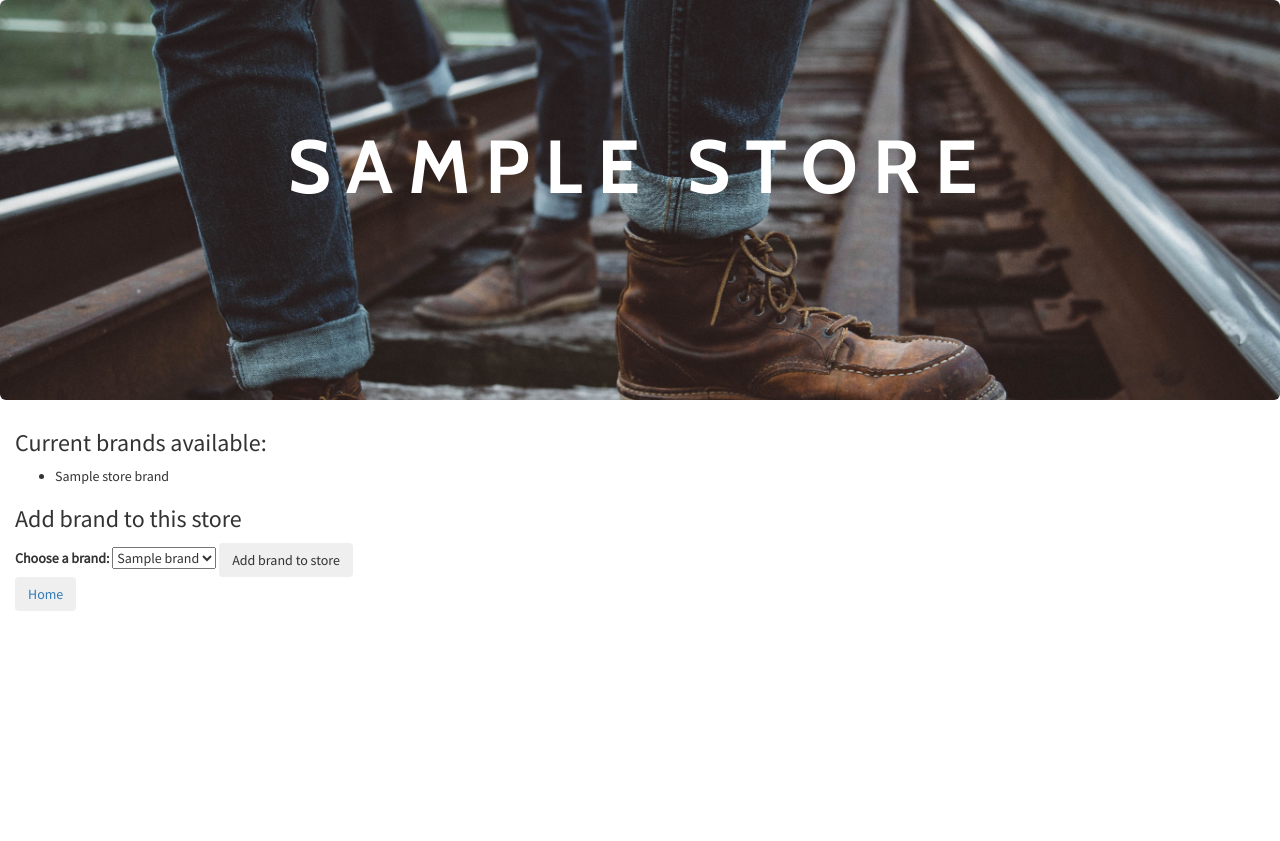
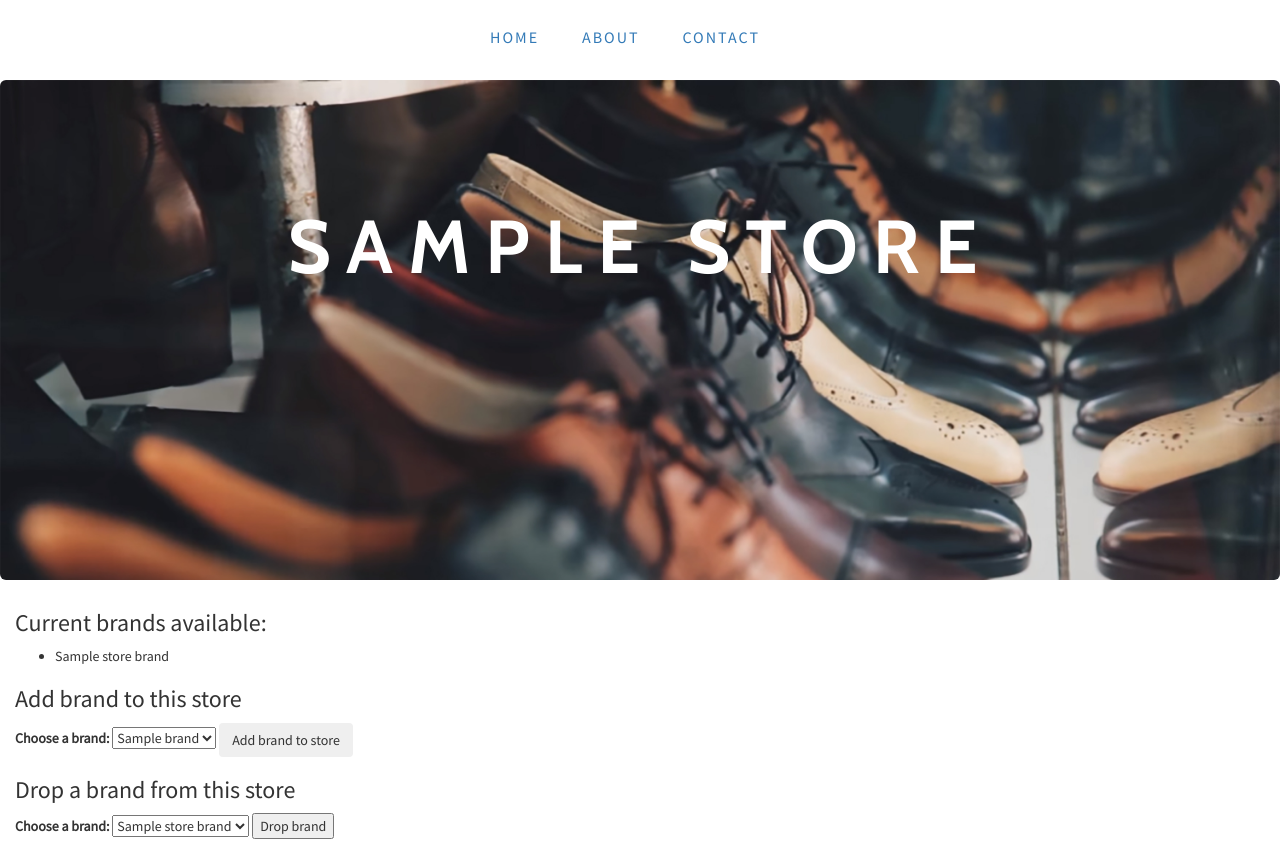
Before and after one commit to brynnacodes/shoe-store, a PHP site: template views/store.html.twig in a window 1280 px wide. Before the commit the page ends 611 px from the top, so only its background shows below. Run offline with PHP 8.4, Linux system fonts and the light colour scheme; the template is opened without the code that fills it: most values are stand-ins (such as "Sample title", 1, 10 or a date in 2020); some libraries are stand-ins or nearby versions.

Commit message:
add ability to drop brand from store

```diff
--- a/views/root.html.twig
+++ b/views/root.html.twig
@@ -4,7 +4,7 @@
         <meta charset="utf-8">
         <title>Shoefinder</title>
         <link rel="stylesheet" href="https://maxcdn.bootstrapcdn.com/bootstrap/3.3.7/css/bootstrap.min.css" integrity="sha384-BVYiiSIFeK1dGmJRAkycuHAHRg32OmUcww7on3RYdg4Va+PmSTsz/K68vbdEjh4u" crossorigin="anonymous">
-        <link rel="stylesheet" href="css/styles.css" type="text/css">
+        <link rel="stylesheet" href="/css/styles.css" type="text/css">
         <link href="https://fonts.googleapis.com/css?family=Cabin:700|Source+Sans+Pro" rel="stylesheet">
     </head>
     <body>
@@ -16,13 +16,13 @@
                   <li class="nav-li"><a href="#">Contact</a></li>
                 </ul>
             </div>
-            <div class="jumbotron">
+            <div class="jumbotron index-jumbo">
                 <h1>Shoefinder</h1><br>
                 <h4>where will your next pair take you?</h4>
             </div>
             <div class="row">
                 <div class="col-sm-12 about-div">
-                    <h3>We help you find your next favorite pair of shoes, for any occasion</h3>
+                    <h3>We help you find your next favorite pair of shoes, for any occasion.</h3>
                 </div>
             </div>
             <div class="row">
--- a/views/store.html.twig
+++ b/views/store.html.twig
@@ -4,12 +4,19 @@
         <meta charset="utf-8">
         <title>{{ store.getName }}</title>
         <link rel="stylesheet" href="https://maxcdn.bootstrapcdn.com/bootstrap/3.3.7/css/bootstrap.min.css" integrity="sha384-BVYiiSIFeK1dGmJRAkycuHAHRg32OmUcww7on3RYdg4Va+PmSTsz/K68vbdEjh4u" crossorigin="anonymous">
-        <link rel="stylesheet" href="css/styles.css" type="text/css">
+        <link rel="stylesheet" href="/css/styles.css" type="text/css">
         <link href="https://fonts.googleapis.com/css?family=Cabin:700|Source+Sans+Pro" rel="stylesheet">
     </head>
     <body>
         <div class="container-fluid">
-            <div class="jumbotron">
+            <div class="navbar">
+                <ul class="nav-ul">
+                  <li class="nav-li"><a href="/">Home</a></li>
+                  <li class="nav-li"><a href="#">About</a></li>
+                  <li class="nav-li"><a href="#">Contact</a></li>
+                </ul>
+            </div>
+            <div class="jumbotron shoe-jumbo">
                 <h1>{{ store.getName }}</h1>
             </div>
 
@@ -36,7 +43,18 @@
                     <button class="btn" type="submit" name="button">Add brand to store</button>
                 </form>
 
-                <a href="/"><button class="btn">Home</button></a>
+                <h3>Drop a brand from this store</h3>
+                <form action="/drop_brand/{{store.getId}}" method="post">
+                    <label for="brand">Choose a brand:</label>
+                    <select id="brand" name="brand">
+                        {% if store_brands is not empty%}
+                            {% for brand in store_brands %}
+                            <option value="{{brand.getId()}}">{{brand.getName}}</option>
+                            {% endfor %}
+                        {% endif %}
+                    </select>
+                    <button type="submit" name="button">Drop brand</button>
+                </form>
 
         </div>
     </body>
--- a/web/css/styles.css
+++ b/web/css/styles.css
@@ -1,6 +1,10 @@
+/*general styles*/
+
 body {
     font-family: 'Source Sans Pro', sans-serif;
 }
+
+/*index styles*/
 
 .navbar {
     padding-top: 2%;
@@ -17,18 +21,20 @@ body {
   letter-spacing: 2px;
   text-transform: uppercase;
   color: #5c5c5c;
+  font-size: 16px;
 }
 
 .jumbotron {
     width: 100vw;
     margin-left: -15px;
-    height: 400px;
-    background-image: url("/../img/background.jpeg");
+    height: 500px;
     background-size: cover;
     background-repeat: no-repeat;
 }
 
-
+.index-jumbo {
+    background-image: url("/../img/background.jpeg");
+}
 .jumbotron h1 {
     font-size: 75px;
     text-align: center;
@@ -56,6 +62,7 @@ body {
 
 .about-div h3 {
     padding: 3%;
+    font-family: 'Cabin', sans-serif;
 }
 
 .listing-div {
@@ -81,3 +88,15 @@ body {
 .add-form button {
     display: inline-block;
 }
+
+/*brand and shoe styles*/
+
+.shoe-jumbo {
+    background-image: url("/../img/shoe-background.jpeg");
+
+}
+
+.brand-jumbo {
+    background-image: url("/../img/brand-background.jpeg");
+
+}
```
Also changed, not shown: app/app.php (+7 -0 lines), views/brand.html.twig (+9 -2 lines), web/img/brand-background.jpeg (added), web/img/shoe-background.jpeg (added).
